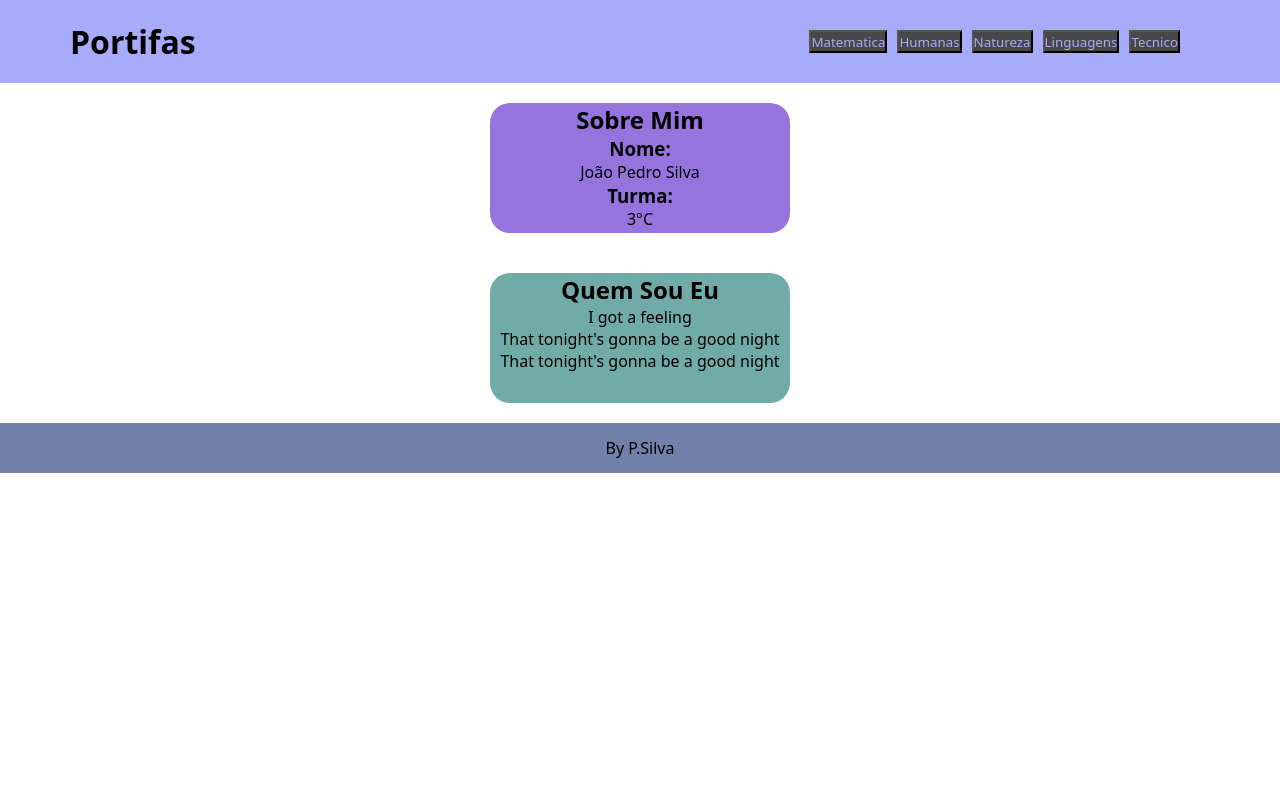
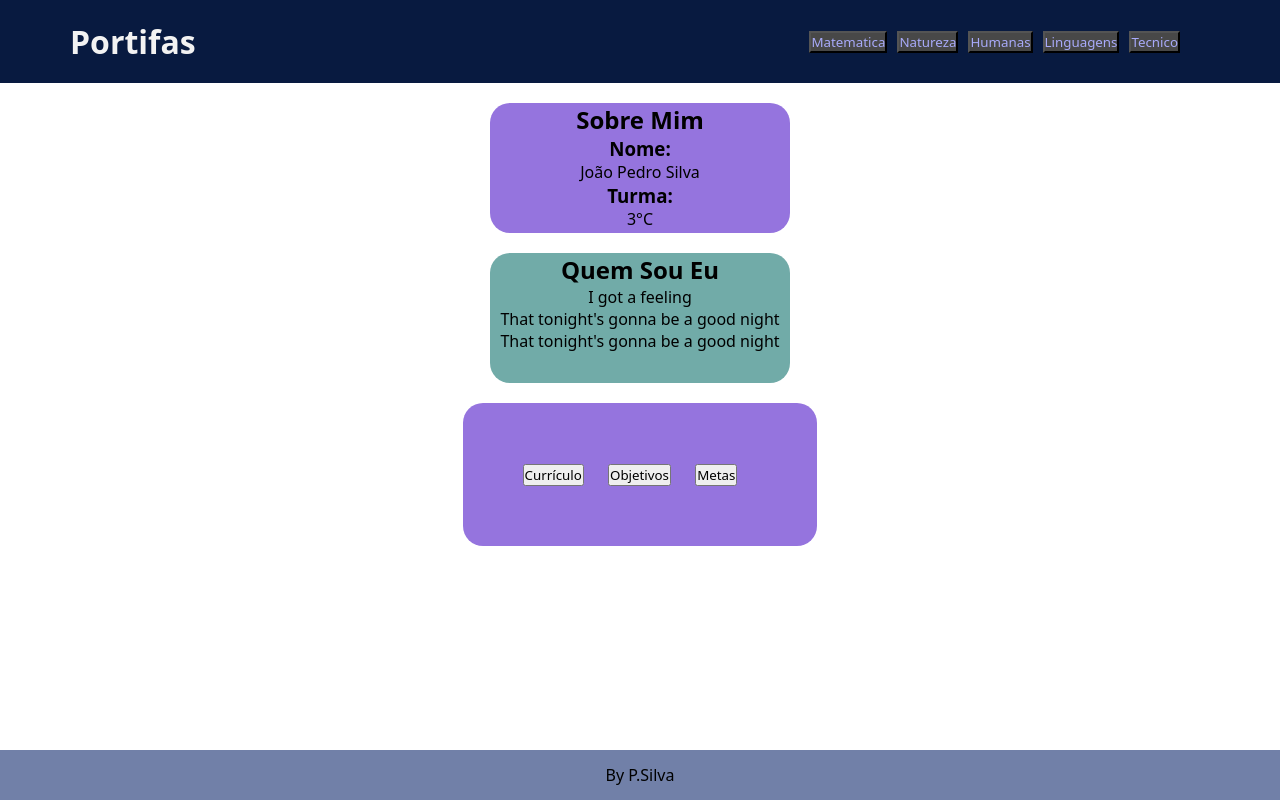
Before and after one commit to jprime617/Portifolio-Tecnico, a plain HTML site: page index.html in a window 1280 px wide. Drawn offline with Linux system fonts and the light colour scheme.

Commit message:
commit 3

```diff
--- a/CSS/Style.css
+++ b/CSS/Style.css
@@ -7,12 +7,17 @@
 
 .Header{
     padding: 20px 70px;
-    background-color: #A8AAFA;
+    background-color: #081A40;
     display: flex;
     justify-content: space-between;
+    color: #F2F2F2;
 }
 
 .Footer{
+    position: fixed;
+    bottom: 0;
+    left: 0;
+    width: 100%;
     display: flex;
     justify-content: center;
     align-items: center;
@@ -39,7 +44,6 @@
 
 .Sobre div{
     margin-top: 20px;
-    margin-bottom: 20px;
     text-align: center;
     background-color: #9574DE;
     width: 300px;
@@ -62,3 +66,20 @@
     height: 130px;
     border-radius: 20px;
 }
+
+.COM{
+    justify-content: center;
+    text-align: center;
+    display: flex;
+}
+
+.COM div{
+    background-color: #9574DE;
+    padding: 60px;
+    border-radius: 20px;
+    margin-bottom: 20px;
+}
+
+.COM div button{
+    margin-right: 20px;
+}
--- a/index.html
+++ b/index.html
@@ -11,11 +11,11 @@
     <header class="Header">
         <h1>Portifas</h1>
         <div class="Buttons">
-            <button>Matematica</button>
-            <button>Humanas</button>
-            <button>Natureza</button>
-            <button>Linguagens</button>
-            <button>Tecnico</button>
+            <a href="./paginas/Matematica.html"><button>Matematica</button></a>
+            <a href="./paginas/Natureza.html"><button>Natureza</button></a>
+            <a href="./paginas/Humanas.html"><button>Humanas</button></a>
+            <a href="./paginas/Linguagens.html"><button>Linguagens</button></a>
+            <a href="./paginas/Tecnico.html"><button>Tecnico</button></a>
         </div>
     </header>
     <section class="Sobre">
@@ -31,10 +31,16 @@
         <p>I got a feeling</p><p>That tonight's gonna be a good night</p><p>That tonight's gonna be a good night</p>
         </div>
     </section>
+    <section class="COM">
+        <div>
+            <a href="https://docs.google.com/document/d/1O6eXovSNjzOTy4L6LKV5eadEqLhGXtRgS4noYQAXpfw/edit" target="_blank"><button>Currículo</button></a>
+            <a href="https://docs.google.com/document/d/17Mp_DFfEbRkmY56qaLC8pDVUbKZPz33JxryqdYeWm2U/edit?usp=sharing" target="_blank"><button>Objetivos</button></a>
+            <a href="https://docs.google.com/document/d/1dqpFZlvTvufOJJECS1NOt84sZ3-VCNB0i-iKTf7wUUI/edit?usp=sharing" target="_blank"><button>Metas</button></a>
+        </div>
+    </section>
 
     <footer class="Footer">
         <p>By P.Silva</p>
     </footer>
-
  </body>
  </html>
```
Also changed, not shown: paginas/Matematica.html (added, +13 -0 lines), paginas/Humanas.html (added), paginas/Linguagens.html (added), paginas/Natureza.html (added), paginas/Tecnico.html (added).
